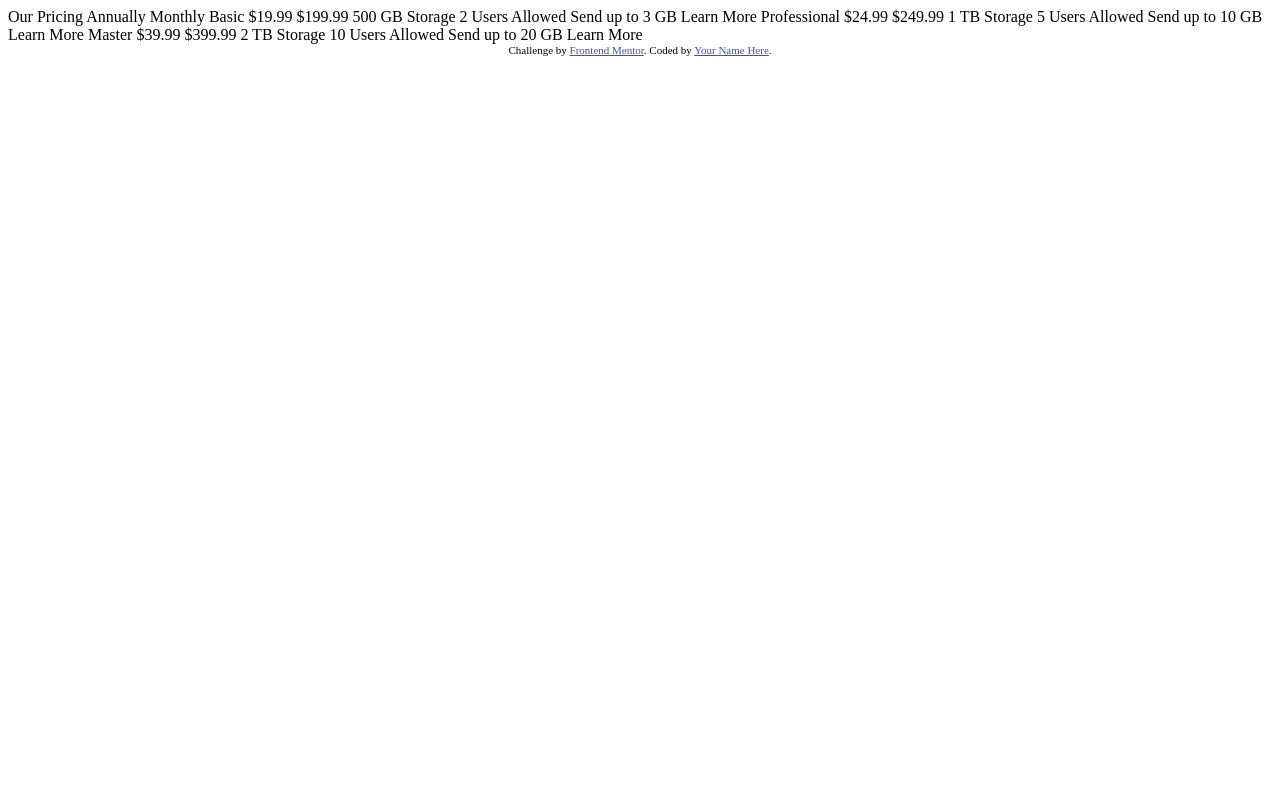
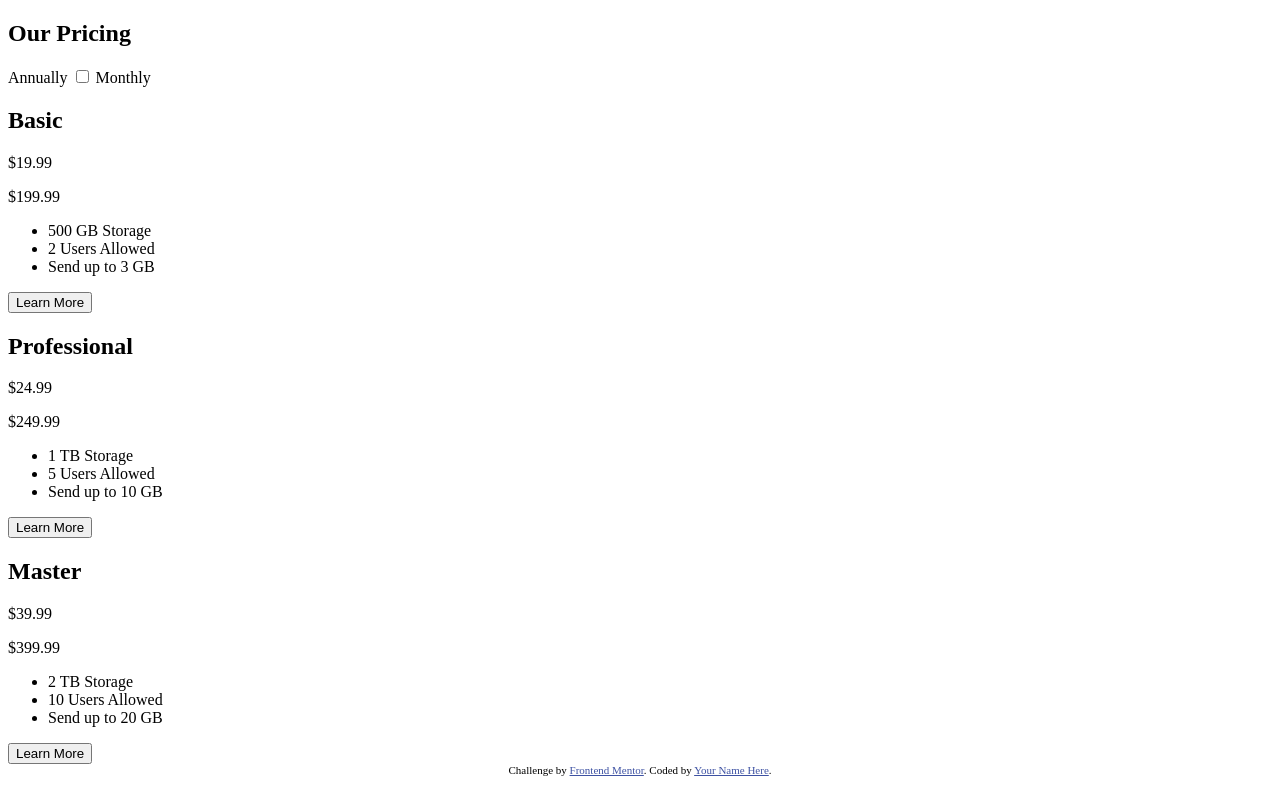
Before and after one commit to veglez/pricing-component-with-toggle-master, a website: page src/index.html in a window 1280 px wide. Drawn offline with Linux system fonts and the light colour scheme.

Commit message:
adding semantic tags

```diff
--- a/src/index.html
+++ b/src/index.html
@@ -26,11 +26,52 @@
     </style>
   </head>
   <body>
-    Our Pricing Annually Monthly Basic &dollar;19.99 &dollar;199.99 500 GB
-    Storage 2 Users Allowed Send up to 3 GB Learn More Professional
-    &dollar;24.99 &dollar;249.99 1 TB Storage 5 Users Allowed Send up to 10 GB
-    Learn More Master &dollar;39.99 &dollar;399.99 2 TB Storage 10 Users Allowed
-    Send up to 20 GB Learn More
+    <main>
+      <section>
+        <h1>Our Pricing</h1>
+        <span>Annually</span>
+        <input type="checkbox" />
+        <span>Monthly</span>
+      </section>
+
+      <div>
+        <article>
+          <h2>Basic</h2>
+          <p class="price">&dollar;19.99</p>
+          <p class="price">&dollar;199.99</p>
+          <ul>
+            <li>500 GB Storage</li>
+            <li>2 Users Allowed</li>
+            <li>Send up to 3 GB</li>
+          </ul>
+          <button>Learn More</button>
+        </article>
+
+        <article>
+          <h2>Professional</h2>
+          <p>&dollar;24.99</p>
+          <p>&dollar;249.99</p>
+          <ul>
+            <li>1 TB Storage</li>
+            <li>5 Users Allowed</li>
+            <li>Send up to 10 GB</li>
+          </ul>
+          <button>Learn More</button>
+        </article>
+
+        <article>
+          <h2>Master</h2>
+          <p>&dollar;39.99</p>
+          <p>&dollar;399.99</p>
+          <ul>
+            <li>2 TB Storage</li>
+            <li>10 Users Allowed</li>
+            <li>Send up to 20 GB</li>
+          </ul>
+          <button>Learn More</button>
+        </article>
+      </div>
+    </main>
 
     <div class="attribution">
       Challenge by
```
